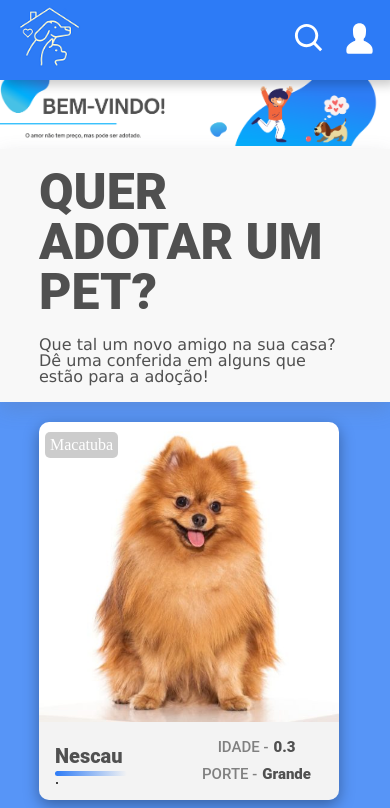
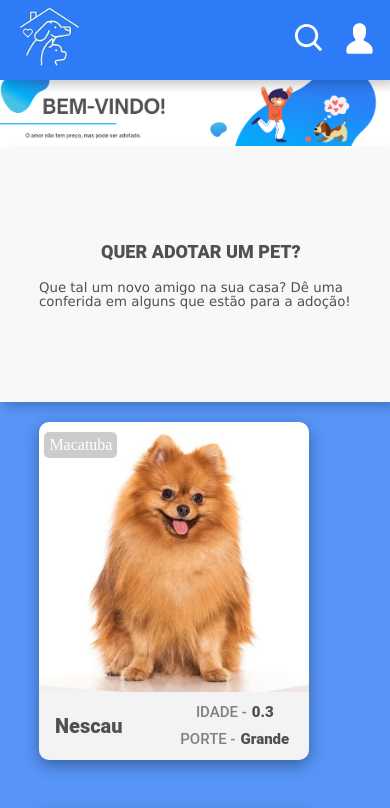
Before and after one commit to dudagiglioli/adotalp--web, a React (Create React App) app: page / in a window 390 px wide. Shown: the top 808 px of the page. Built offline with nearby package versions, Linux system fonts and the light colour scheme.

Commit message:
Home Responsive

```diff
--- a/src/pages/Home/Home.module.scss
+++ b/src/pages/Home/Home.module.scss
@@ -15,7 +15,7 @@
 .adoteContainer{
     background-color: rgb(248, 248, 248);
     height: 30vh;
-    box-shadow: rgba(100, 100, 111, 0.2) 0px 7px 20px 0px;
+    box-shadow: 5px 5px 10px rgba(0, 0, 0, .212);
     position: relative;
 }
 .adoteBox{
@@ -138,12 +138,6 @@
         color: #505050;
         font-weight: 900;
     }
-    &__line{
-        height: 5px;
-        background-image: linear-gradient(to right, #2d7bf6, transparent);
-        width: 70%;
-        border-radius: 20px;
-    }
 }
 
 
@@ -178,6 +172,22 @@
     font-size: auto;
 }
 
+@media screen and (max-width: 900px) {
+    .adoteBox{
+        margin-left: 10%;
+        margin-right: 7%;
+
+        &__title{
+            font-size: large;
+        }
+        &__subtitle{
+            font-size: smaller;
+        }
+    }
+    .animaisCard{
+        width: 270px;
+    }
+}
 
 
 // cor letra #505050
--- a/src/pages/Home/home.tsx
+++ b/src/pages/Home/home.tsx
@@ -44,9 +44,7 @@ export default function Home() {
                 </div>
                 <div className={styles.cardText}>
                   <div className={styles.cardTextStart}>
-                    <h1 className={styles.cardTextStart__title}> {dados.nomeAnimal} </h1>
-                    <div className={styles.cardTextStart__line}>.</div>
-                  </div>
+                    <h1 className={styles.cardTextStart__title}> {dados.nomeAnimal} </h1>                  </div>
 
                   <div className={styles.cardTextEnd}>
 
```
